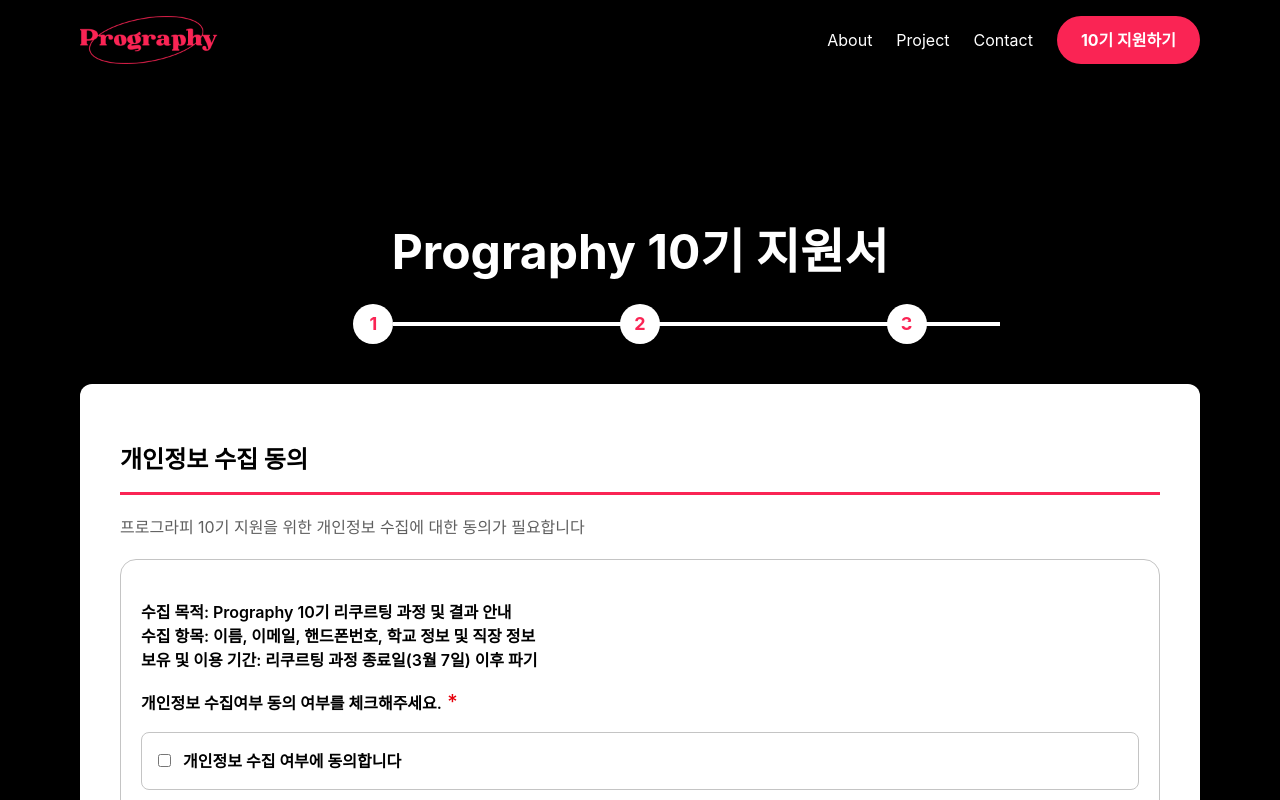
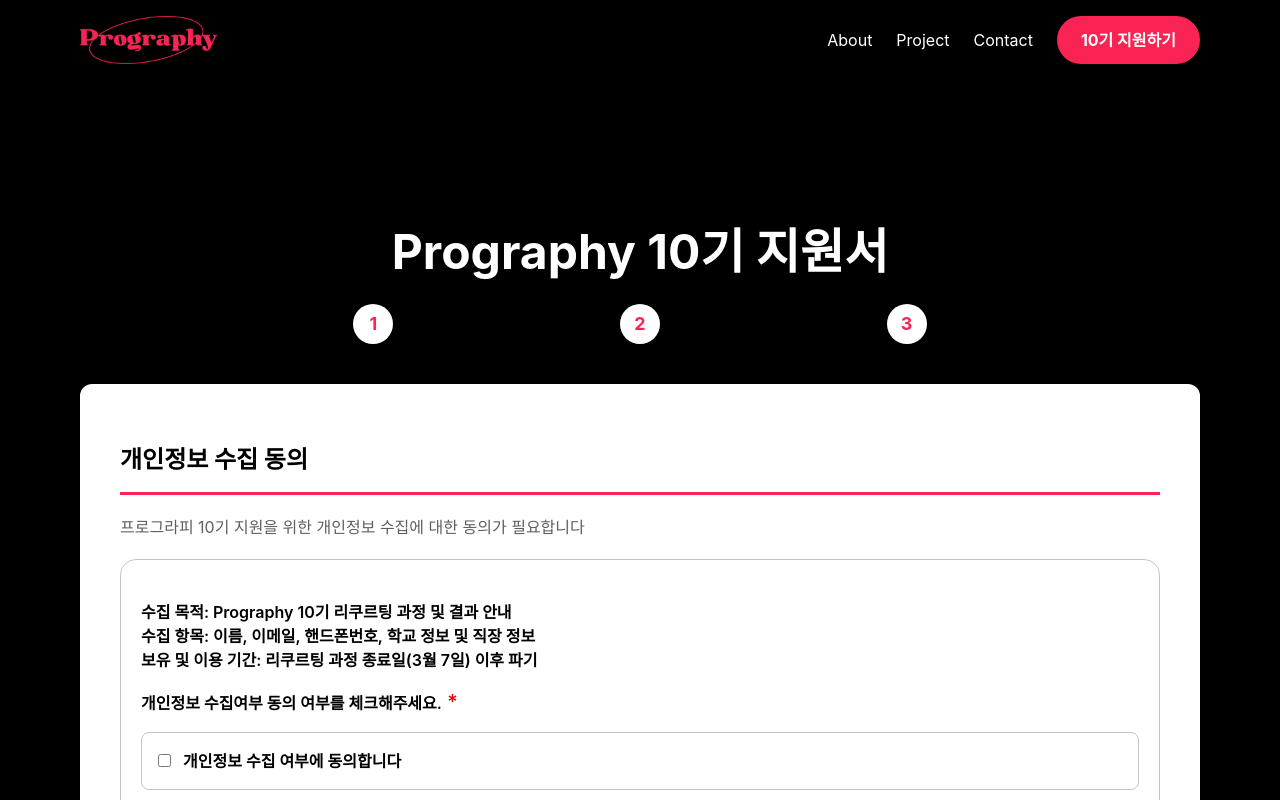
Before and after one commit to kwonsaebom/prography-10th-frontend, a React (Vite) app: page /apply in a window 1280 px wide. Shown: the top 800 px of the page. Built offline with nearby package versions, Linux system fonts and the light colour scheme.

Commit message:
fix: 프로그래스 바 수정

```diff
--- a/package.json
+++ b/package.json
@@ -15,6 +15,7 @@
     "prop-types": "^15.8.1",
     "react": "^19.0.0",
     "react-dom": "^19.0.0",
+    "react-hook-form": "^7.54.2",
     "react-router-dom": "^7.2.0",
     "tailwindcss": "^4.0.6"
   },
--- a/src/components/ApplyHeader.jsx
+++ b/src/components/ApplyHeader.jsx
@@ -1,20 +1,19 @@
 export default function ApplyHeader({ step }) {
   const progress =
-    "bg-white text-primary text-lg font-bold w-10 h-10 flex justify-center items-center rounded-full";
+    "bg-white text-primary text-lg font-bold w-10 h-10 flex justify-center items-center rounded-full z-0";
 
-  const progressBar =
-    "relative after:content-[''] after:absolute after:w-85 after:h-1 after:bg-white after:left-10";
+  const check =
+    "bg-primary text-white text-lg font-bold w-10 h-10 flex justify-center items-center rounded-full";
 
-  const check = "bg-primary text-white";
   return (
     <section>
       <h1 className="font-bold text-5xl text-center py-7">
         Prography 10기 지원서
       </h1>
-      <ol className="flex items-center justify-around px-40">
-        <li className={`${progress} ${progressBar}`}>1</li>
-        <li className={`${progress} ${progressBar}`}>2</li>
-        <li className={progress}>3</li>
+      <ol className={`flex items-center justify-around px-40`}>
+        <li className={`${step == 1 ? check : progress}`}>1</li>
+        <li className={`${step == 2 ? check : progress}`}>2</li>
+        <li className={`${step == 3 ? check : progress}`}>3</li>
       </ol>
     </section>
   );
```
Also changed, not shown: 1 other file (tests, documents, lock files or other folders).
